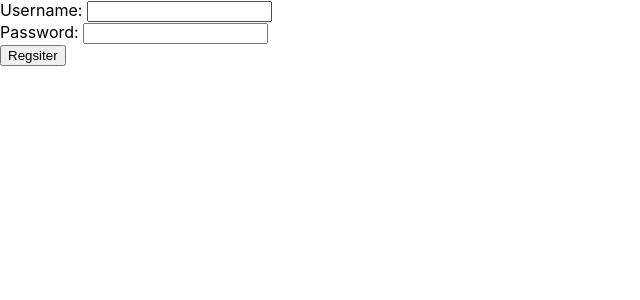
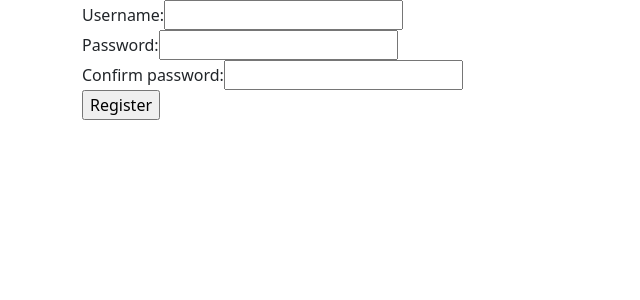
Before and after one commit to KirilKaloyanov/cookbook, a React (Create React App) app: page /register in a window 1280 px wide. Shown: the top 300 px of the page, without its empty margins (0-640 px from the left). Built offline with nearby package versions, Linux system fonts and the light colour scheme.

Commit message:
Implemented registration validation

```diff
--- a/package.json
+++ b/package.json
@@ -6,6 +6,7 @@
     "@testing-library/jest-dom": "^5.16.4",
     "@testing-library/react": "^13.3.0",
     "@testing-library/user-event": "^13.5.0",
+    "bootstrap": "^5.2.0",
     "react": "^18.2.0",
     "react-dom": "^18.2.0",
     "react-router-dom": "^6.3.0",
--- a/src/App.js
+++ b/src/App.js
@@ -3,18 +3,20 @@ import { Register } from './components/public/register';
 import { Login } from './components/public/login';
 import { Recipes } from './components/public/recipes';
 import { Recipe } from './components/public/recipe';
-import './App.css';
+//import './App.css';
 
 function App() {
 
   return (
     <>
-      <Routes>
-        <Route path='/register' element = {<Register />}/>
-        <Route path='/login' element = {<Login />}/>
-        <Route path='/recipes' element = {<Recipes />}/>
-        <Route path='/recipes/:recipeId' element = {<Recipe />}/>
-      </Routes>
+      <main className='container'>
+        <Routes>
+          <Route path='/register' element={<Register />} />
+          <Route path='/login' element={<Login />} />
+          <Route path='/recipes' element={<Recipes />} />
+          <Route path='/recipes/:recipeId' element={<Recipe />} />
+        </Routes>
+      </main>
     </>
   );
 }
--- a/src/components/public/register.js
+++ b/src/components/public/register.js
@@ -4,9 +4,12 @@ import { registerUser } from "../../services/userService";
 
 export function Register() {
 
+    const [error, setError] = useState(null);
+
     const [user, setUser] = useState({
         username: '',
-        password: ''
+        password: '',
+        confirmPassword: ''
     });
 
     const changeHandler = (e) => {
@@ -17,19 +20,37 @@ export function Register() {
     }
 
     const navigate = useNavigate();
-
     async function handleSubmit(e) {
         e.preventDefault();
+        const data = {};
 
-        const result = await registerUser(user);
+        if (user.username.length < 5 || user.password.length < 5) {
+            setError({
+                username: {
+                    message: 'Username and password must be at least 5 characters long'
+                }
+            });
+            return;
+        }
 
-        if (result.errors) console.log(result.errors)
-        else navigate('/login', {replace: true})
+        if (user.password !== user.confirmPassword) setError({
+            username: {
+                message: 'Passwords do not match.'
+            }
+        }); else {
+            data.username = user.username;
+            data.password = user.password;
+        }
 
+        const result = await registerUser(data);
+        if (result.errors) setError(result.errors);
+        else {
+            navigate('/login', { replace: true })
+        }
     }
 
     return (
-        <div>
+        <>
             <form onSubmit={handleSubmit}>
                 <div>
                     <label htmlFor="username">Username: </label>
@@ -52,9 +73,20 @@ export function Register() {
                     />
                 </div>
                 <div>
-                    <input type='submit' value='Regsiter' />
+                    <label htmlFor="confirmPassword">Confirm password: </label>
+                    <input
+                        id='confirmPassword'
+                        type='password'
+                        name='confirmPassword'
+                        onChange={changeHandler}
+                        value={user.confirmPassword}
+                    />
+                </div>
+                <div>
+                    <input type='submit' value='Register' />
                 </div>
             </form>
-        </div>
+            {error && <div>{error.username.message}</div>}
+        </>
     );
 }
--- a/src/index.js
+++ b/src/index.js
@@ -1,8 +1,9 @@
 import React from 'react';
 import ReactDOM from 'react-dom/client';
 import { BrowserRouter } from 'react-router-dom';
-import './index.css';
+//import './index.css';
 import App from './App';
+import 'bootstrap/dist/css/bootstrap.css';
 
 const root = ReactDOM.createRoot(document.getElementById('root'));
 root.render(
--- a/src/services/userService.js
+++ b/src/services/userService.js
@@ -10,12 +10,8 @@ export async function registerUser(user) {
         },
         body: JSON.stringify(user)
     });
+    const result = await response.json();
 
-    // if (response.ok) {
-        const result = await response.json();
+    return result;
 
-        return result;
-    // } else {
-    //     throw { message: 'Unable to register the user.'}
-    // }
 }
```
Also changed, not shown: 1 other file (tests, documents, lock files or other folders).
